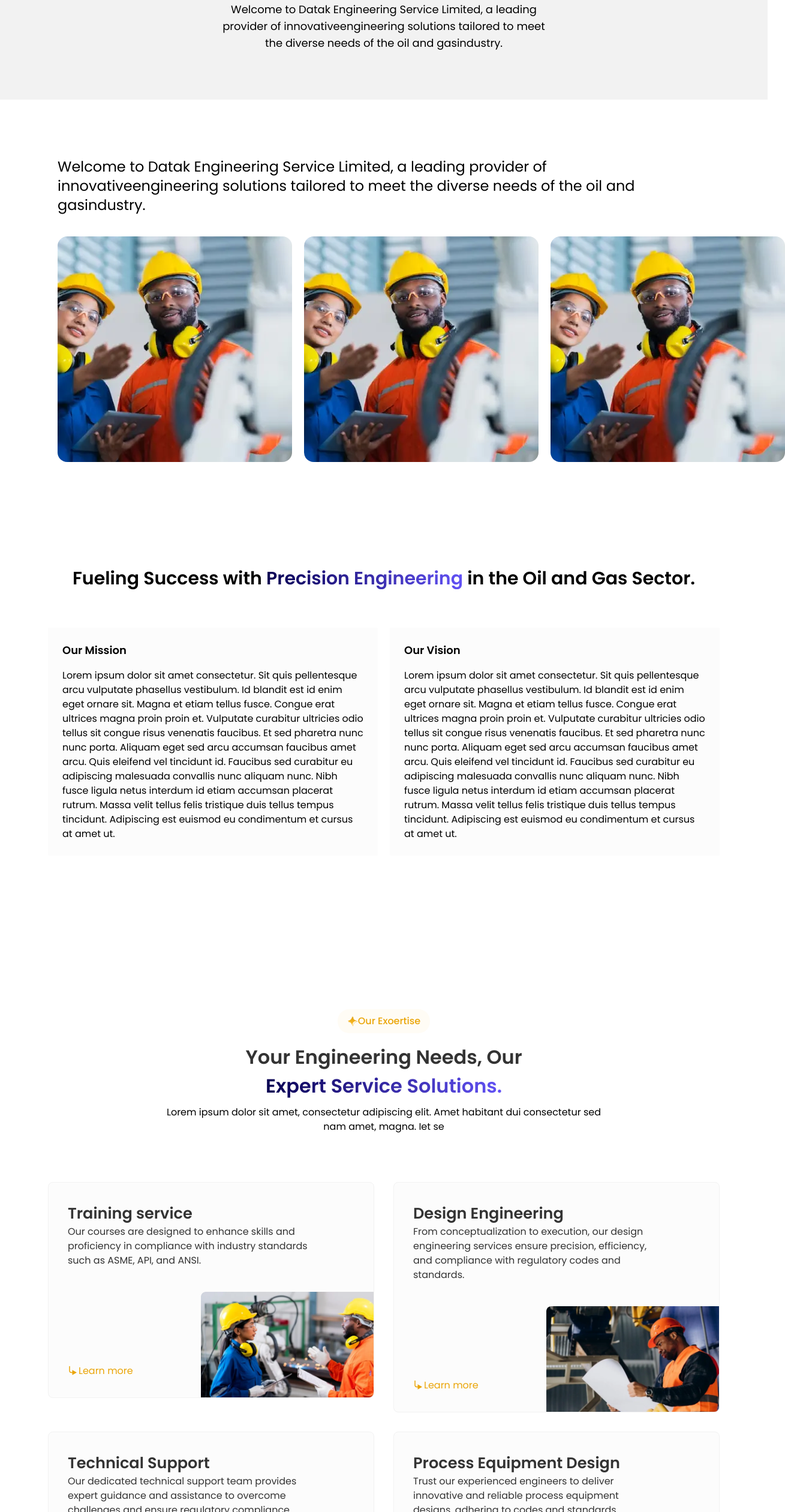
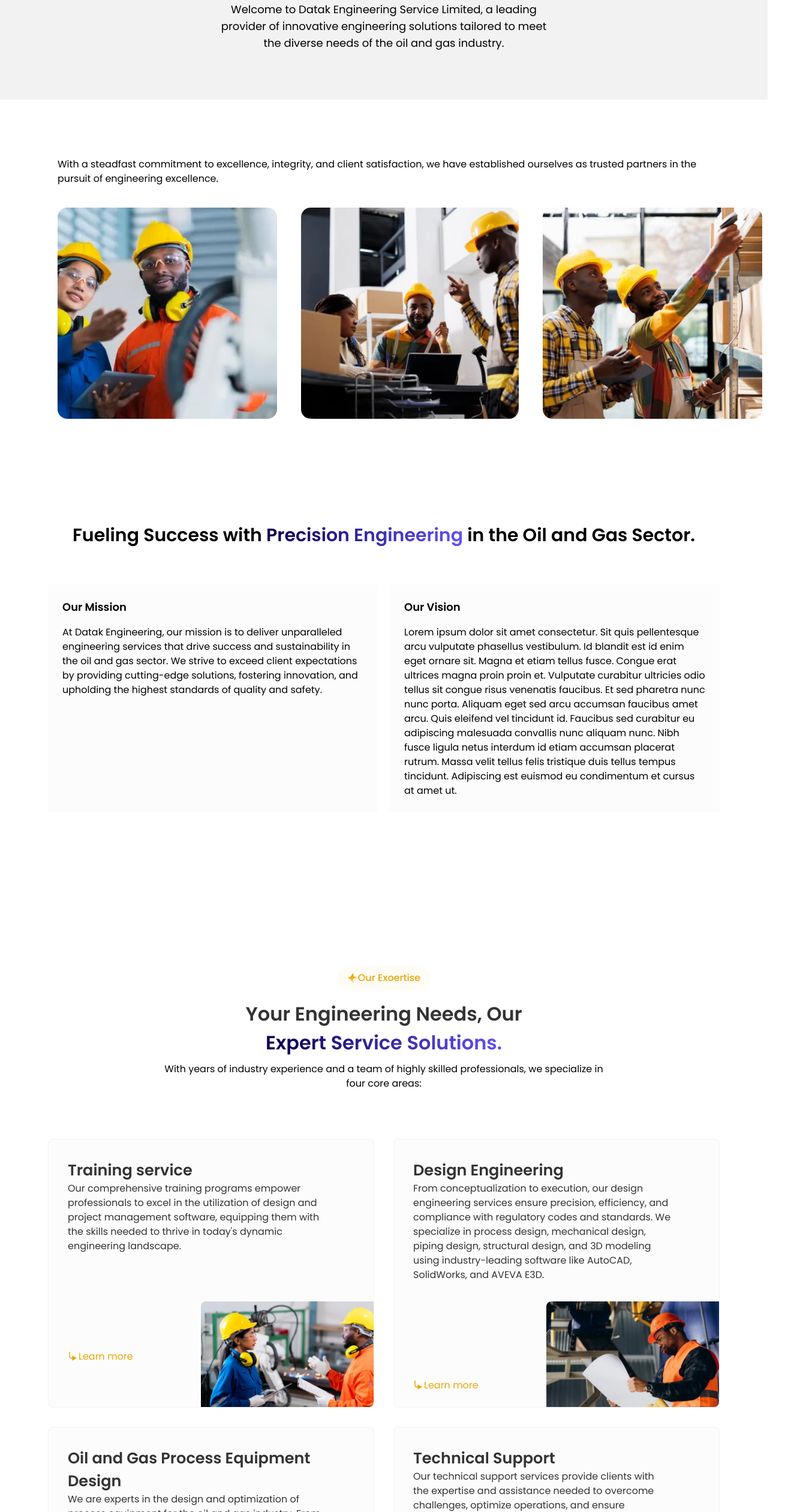
Before and after one commit to Datakengring/Datak_Engineering, a React (Vite) app: page /about-us in a window 1280 px wide. Shown: the part 280-2800 px from the top of the page at 60% size, 1309 px wide, since content can reach past the window. Built offline with nearby package versions, Linux system fonts and the light colour scheme.

Commit message:
Feat: Scroll bar, fill the info from the flow chart to the home, about and whattodo

```diff
--- a/src/components/ActivityCard/index.tsx
+++ b/src/components/ActivityCard/index.tsx
@@ -4,8 +4,8 @@
 
 const ActivityCard = ({ header, info, image }: IActivity) => {
   return (
-    <div className="relative bg-[#FCFCFC] h-fit p-[1.5rem] lg:p-[2rem] border-[1px] border-solid border-[#F2F2F2] text-[#333333] rounded-[0.5rem]">
-      <div className="lg:w-[85%]">
+    <div className="relative bg-[#FCFCFC] h-[28rem] p-[1.5rem] lg:p-[2rem] border-[1px] border-solid border-[#F2F2F2] text-[#333333] rounded-[0.5rem]">
+      <div className="lg:w-[90%]">
         <h2 className="text-[1.6rem] font-[600]">{header}</h2>
         <p className="font-[400]">{info}</p>
       </div>
--- a/src/components/CommonCards/Expertise.tsx
+++ b/src/components/CommonCards/Expertise.tsx
@@ -10,28 +10,28 @@
       <ActivityCard
         header={"Training service"}
         info={
-          "Our courses are designed to enhance skills and proficiency in compliance with industry standards such as ASME, API, and ANSI."
+          "Empower your team with our specialized training programs covering a wide range of engineering design software, piping engineering, structural analysis, and more. Our courses are designed to enhance skills and proficiency in compliance with industry standards such as ASME, API, and ANSI."
         }
         image={one}
       />
       <ActivityCard
         header={"Design Engineering"}
         info={
-          "From conceptualization to execution, our design engineering services ensure precision, efficiency, and compliance with regulatory codes and standards."
+          "From conceptualization to execution, our design engineering services ensure precision, efficiency, and compliance with regulatory codes and standards. We specialize in process design, mechanical design, piping design, structural design, and 3D modeling using industry-leading software like AutoCAD, SolidWorks, and AVEVA E3D."
         }
         image={two}
       />
       <ActivityCard
         header={"Technical Support"}
         info={
-          "Our dedicated technical support team provides expert guidance and assistance to overcome challenges and ensure regulatory compliance."
+          "Our dedicated technical support team provides expert guidance and assistance to overcome challenges, ensure regulatory compliance, and optimize project workflows. With in-depth knowledge of regulatory bodies like ISO, we ensure that your projects adhere to the highest quality and safety standards."
         }
         image={three}
       />
       <ActivityCard
         header={"Process Equipment Design"}
         info={
-          "Trust our experienced engineers to deliver innovative and reliable process equipment designs, adhering to codes and standards."
+          "Trust our experienced engineers to deliver innovative and reliable process equipment designs, adhering to codes and standards such as ASME, ASTM, and TEMA. From pressure vessels to heat exchangers, we provide tailored solutions to meet your project requirements."
         }
         image={four}
       />
--- a/src/components/ReasonCard/index.tsx
+++ b/src/components/ReasonCard/index.tsx
@@ -2,7 +2,7 @@
 
 const ReasonCard = ({ header, info }: { header: string; info: string }) => {
   return (
-    <div className="bg-[#FCFCFC] h-fit w-[20rem] lg:w-fit p-[1rem] lg:p-[1.2rem] border-[1px] border-solid border-[#F2F2F2] text-[#333333] rounded-[0.5rem]">
+    <div className="bg-[#FCFCFC] h-[24rem] w-[20rem] lg:w-fit p-[1rem] lg:p-[1.2rem] border-[1px] border-solid border-[#F2F2F2] text-[#333333] rounded-[0.5rem]">
       <div className="bg-[#EAA5080F] h-[3rem] w-[3rem] flex justify-center items-center rounded-[50%] mb-6">
         <img className="h-5" src={datak} alt="logo" />
       </div>
--- a/src/index.css
+++ b/src/index.css
@@ -1,10 +1,25 @@
 @tailwind base;
 /* :root{} */
 @tailwind components;
+
+::-webkit-scrollbar {
+  width: 8px;
+  background: #f2f2f2;
+  border-radius: 20px;
+}
+
+::-webkit-scrollbar-thumb {
+  background: #080051;
+  border-left: 1px solid #080051;
+  border-right: 1px solid #080051;
+  border-radius: 20px;
+}
+
 @tailwind utilities;
 
 @layer base {
   html {
     font-family: "Poppins", system-ui, sans-serif;
+    scroll-behavior: smooth;
   }
 }
--- a/src/layouts/RootLayout/index.tsx
+++ b/src/layouts/RootLayout/index.tsx
@@ -5,7 +5,7 @@
 // { children }: { children: ReactNode }
 const RootLayout = () => {
   return (
-    <div className="h-[100vh] w-[100%]">
+    <div className="h-[auto] w-[100%]">
       <NavBar />
       <main>
         <Outlet />
--- a/src/pages/About/index.tsx
+++ b/src/pages/About/index.tsx
@@ -2,8 +2,8 @@
 import StarWords from "../../components/StarWords";
 import MainWrapper from "../../layouts/MainWrapper";
 import deOne from "/images/de-one.webp";
-import deTwo from "/images/de-one.webp";
-import deThree from "/images/de-one.webp";
+import deTwo from "/images/de-two.webp";
+import deThree from "/images/de-three.webp";
 import nnpc from "/svgs/nnpc.svg";
 import shells from "/svgs/shells.svg";
 import seplat from "/svgs/seplat.svg";
@@ -13,7 +13,11 @@
 import nigeria from "/svgs/nigeria.svg";
 import report from "/images/report.webp";
 import ContactForm from "../../components/ContactForm";
-import Expertise from "../../components/CommonCards/Expertise";
+import one from "/images/one.webp";
+import two from "/images/two.webp";
+import three from "/images/three.webp";
+import four from "/images/four.webp";
+import ActivityCard from "../../components/ActivityCard";
 
 const AboutUs = () => {
   return (
@@ -29,30 +33,30 @@
 
         <p className=" w-[50%] text-center font-normal text-lg mt-2">
           Welcome to Datak Engineering Service Limited, a leading provider of
-          innovativeengineering solutions tailored to meet the diverse needs of
-          the oil and gasindustry.
+          innovative engineering solutions tailored to meet the diverse needs of
+          the oil and gas industry.
         </p>
       </div>
-      <div className=" bg-white p-24 w-[100%] flex flex-col gap-2">
-        <h5 className=" font-normal text-2xl ">
-          Welcome to Datak Engineering Service Limited, a leading provider of
-          innovativeengineering solutions tailored to meet the diverse needs of
-          the oil and gasindustry.
+      <div className=" bg-white  p-24 w-[100%] flex flex-col gap-2">
+        <h5 className=" font-normal">
+          With a steadfast commitment to excellence, integrity, and client
+          satisfaction, we have established ourselves as trusted partners in the
+          pursuit of engineering excellence.
         </h5>
-        <div className="flex flex-row gap-5 justify-between w-full mt-7">
+        <div className="flex flex-row gap-10 justify-between w-full mt-7">
           <img
             src={deOne}
-            className="rounded-2xl"
+            className="h-[22rem] w-full rounded-2xl"
             alt="engineering service-1"
           />
           <img
             src={deTwo}
-            className="rounded-2xl"
+            className="h-[22rem] w-full rounded-2xl"
             alt="engineering service-2"
           />
           <img
             src={deThree}
-            className="rounded-2xl"
+            className="h-[22rem] w-full rounded-2xl"
             alt="engineering service-3"
           />
         </div>
@@ -63,23 +67,17 @@
           the Oil and Gas Sector.
         </h3>
         <div className="flex gap-5">
-          <div className=" bg-tertiary p-6 rounded-sm">
+          <div className=" bg-tertiary w-full p-6 rounded-sm">
             <h4 className=" font-semibold text-lg">Our Mission</h4>
             <p className=" text-base mt-4">
-              Lorem ipsum dolor sit amet consectetur. Sit quis pellentesque arcu
-              vulputate phasellus vestibulum. Id blandit est id enim eget ornare
-              sit. Magna et etiam tellus fusce. Congue erat ultrices magna proin
-              proin et. Vulputate curabitur ultricies odio tellus sit congue
-              risus venenatis faucibus. Et sed pharetra nunc nunc porta. Aliquam
-              eget sed arcu accumsan faucibus amet arcu. Quis eleifend vel
-              tincidunt id. Faucibus sed curabitur eu adipiscing malesuada
-              convallis nunc aliquam nunc. Nibh fusce ligula netus interdum id
-              etiam accumsan placerat rutrum. Massa velit tellus felis tristique
-              duis tellus tempus tincidunt. Adipiscing est euismod eu
-              condimentum et cursus at amet ut.
+              At Datak Engineering, our mission is to deliver unparalleled
+              engineering services that drive success and sustainability in the
+              oil and gas sector. We strive to exceed client expectations by
+              providing cutting-edge solutions, fostering innovation, and
+              upholding the highest standards of quality and safety.
             </p>
           </div>
-          <div className=" bg-tertiary p-6 rounded-sm">
+          <div className=" bg-tertiary w-full p-6 rounded-sm">
             <h4 className=" font-semibold text-lg">Our Vision</h4>
             <p className=" text-base mt-4">
               Lorem ipsum dolor sit amet consectetur. Sit quis pellentesque arcu
@@ -107,13 +105,40 @@
             </span>
           </h2>
           <p className="text-center lg:px-[3rem] mt-2">
-            Lorem ipsum dolor sit amet, consectetur adipiscing elit. Amet
-            habitant dui consectetur sed nam amet, magna. Iet se
+            With years of industry experience and a team of highly skilled
+            professionals, we specialize in four core areas:
           </p>
         </div>
-        {/* <div className="px-[1.5rem] lg:px-[5rem] py-[3rem] lg:py-[5rem]"> */}
-        <Expertise />
-        {/* </div> */}
+        <div className="w-[100%] grid grid-cols-1 lg:grid-cols-2 gap-8 mt-[2.5rem] lg:mt-[5rem]">
+          <ActivityCard
+            header={"Training service"}
+            info={
+              "Our comprehensive training programs empower professionals to excel in the utilization of design and project management software, equipping them with the skills needed to thrive in today's dynamic engineering landscape."
+            }
+            image={one}
+          />
+          <ActivityCard
+            header={"Design Engineering"}
+            info={
+              "From conceptualization to execution, our design engineering services ensure precision, efficiency, and compliance with regulatory codes and standards. We specialize in process design, mechanical design, piping design, structural design, and 3D modeling using industry-leading software like AutoCAD, SolidWorks, and AVEVA E3D."
+            }
+            image={two}
+          />
+          <ActivityCard
+            header={"Oil and Gas Process Equipment Design"}
+            info={
+              "We are experts in the design and optimization of process equipment for the oil and gas industry. From concept development to detailed engineering, our team leverages industry best practices and innovative technologies to deliver efficient, reliable, and cost-effective solutions."
+            }
+            image={three}
+          />
+          <ActivityCard
+            header={"Technical Support"}
+            info={
+              "Our technical support services provide clients with the expertise and assistance needed to overcome challenges, optimize operations, and ensure compliance with regulatory requirements. Whether it's troubleshooting equipment issues or providing ongoing maintenance support, we are dedicated to helping our clients achieve operational excellence."
+            }
+            image={four}
+          />
+        </div>
       </div>
       <div className="bg-white px-[1.5rem] lg:px-[5rem] text-center py-[3rem] lg:py-[5rem] flex flex-col items-center ">
         <div className="w-[100%] mt-[8rem] flex flex-col items-center">
--- a/src/pages/Home/index.tsx
+++ b/src/pages/Home/index.tsx
@@ -28,10 +28,13 @@
               for the Dynamic Oil and Gas Sector
             </span>
           </h2>
-          <p className="mt-[1.5rem] lg:mt-[2rem] lg:w-[75%]">
+          <p className="mt-[1.5rem] lg:mt-[2rem] lg:w-[80%]">
             At DATAK Engineering Service Limited, we are your trusted partner
             for comprehensive engineering solutions tailored to meet the diverse
-            needs of the oil and gas industry.
+            needs of the oil and gas industry. With expertise spanning training
+            services, design engineering, technical support, and process
+            equipment design, we are committed to delivering excellence at every
+            stage of your project journey.
           </p>
           <div className="mt-[2rem] lg:mt-[3rem] font-medium flex gap-4 lg:gap-6">
             <PrimaryButton path="contact-us">Contact our team</PrimaryButton>
@@ -78,8 +81,10 @@
             </span>
           </h2>
           <p className="text-center lg:px-[3rem] mt-2">
-            Lorem ipsum dolor sit amet, consectetur adipiscing elit. Amet
-            habitant dui consectetur sed nam amet, magna. Iet se
+            We align with global standards set by organizations such as the
+            International Organization for Standardization (ISO). Our practices
+            adhere to ethical guidelines, ensuring safety, reliability, and
+            compliance.
           </p>
         </div>
         <Expertise />
@@ -95,8 +100,8 @@
             ensuring safety, and compliance
           </p>
           <p className=" mb-[2rem]">
-            Lorem ipsum dolor sit amet, consectetur adipiscing elit. Amet
-            habitant dui consectetur sed nam amet, magna. Iet se
+            ISO 9001:2015; Our commitment to quality management ensures
+            consistent excellence in our products and services.
           </p>
           <PrimaryButton path="contact-us">Contact our team</PrimaryButton>
         </div>
@@ -109,26 +114,26 @@
           Discover Superior Engineering Innovation,
           <GradientWord word="Your Top Choice." />
         </p>
-        <p className="lg:w-[60%] mt-4">
+        {/* <p className="lg:w-[60%] mt-4">
           Lorem ipsum dolor sit amet, consectetur adipiscing elit. Amet habitant
           dui consectetur sed nam amet, magna. Iet se
-        </p>
+        </p> */}
         <div className="grid lg:grid-cols-4 gap-6 mt-[2rem] lg:mt-[4rem]">
           <ReasonCard
-            header="Contact our team"
+            header="Commitment to Excellence"
             info="We are driven by a passion for excellence in everything we do. From the quality of our services to the relationships we build with our clients, excellence is at the core of our ethos."
           />
           <ReasonCard
-            header="Contact our team"
-            info="We are driven by a passion for excellence in everything we do. From the quality of our services to the relationships we build with our clients, excellence is at the core of our ethos."
+            header="Industry Experience"
+            info="With a proven track record of success and a deep understanding of the oil and gas sector, we bring valuable insights and expertise to every project we undertake."
           />
           <ReasonCard
-            header="Contact our team"
-            info="We are driven by a passion for excellence in everything we do. From the quality of our services to the relationships we build with our clients, excellence is at the core of our ethos."
+            header="Client-Centric Approach"
+            info="We prioritize the needs and goals of our clients, working closely with them to deliver customized solutions that address their unique challenges and objectives."
           />
           <ReasonCard
-            header="Contact our team"
-            info="We are driven by a passion for excellence in everything we do. From the quality of our services to the relationships we build with our clients, excellence is at the core of our ethos."
+            header="Innovation and Sustainability"
+            info="We embrace innovation and sustainability in all aspects of our work, continuously seeking new ways to improve efficiency, reduce environmental impact, and drive long-term value for our clients."
           />
         </div>
         <div className="w-[100%] mt-[8rem] flex flex-col items-center">
--- a/src/pages/WhatWeDo/index.tsx
+++ b/src/pages/WhatWeDo/index.tsx
@@ -3,8 +3,12 @@
 import engineer from "/images/engineer.webp";
 import GradientWord from "../../components/GradientWord";
 import PrimaryButton from "../../components/Buttons/PrimaryButton";
-import Expertise from "../../components/CommonCards/Expertise";
+import one from "/images/one.webp";
+import two from "/images/two.webp";
+import three from "/images/three.webp";
+import four from "/images/four.webp";
 import ContactSection from "../../components/CommonCards/ContactSection";
+import ActivityCard from "../../components/ActivityCard";
 
 const WhatWeDo = () => {
   return (
@@ -21,8 +25,37 @@
           professionals, we specialize in four core areas:
         </p>
       </div>
-      <div className="px-[1.5rem] lg:px-[5rem] py-[3rem] lg:py-[5rem]">
-        <Expertise />
+      <div className="bg-white px-[1.5rem] lg:px-[5rem] py-[3rem] lg:py-[5rem]">
+        <div className="w-[100%] grid grid-cols-1 lg:grid-cols-2 gap-8 mt-[2.5rem] lg:mt-[5rem]">
+          <ActivityCard
+            header={"Training service"}
+            info={
+              "Our comprehensive training programs empower professionals to excel in the utilization of design and project management software, equipping them with the skills needed to thrive in today's dynamic engineering landscape."
+            }
+            image={one}
+          />
+          <ActivityCard
+            header={"Design Engineering"}
+            info={
+              "From conceptualization to execution, our design engineering services ensure precision, efficiency, and compliance with regulatory codes and standards. We specialize in process design, mechanical design, piping design, structural design, and 3D modeling using industry-leading software like AutoCAD, SolidWorks, and AVEVA E3D."
+            }
+            image={two}
+          />
+          <ActivityCard
+            header={"Oil and Gas Process Equipment Design"}
+            info={
+              "We are experts in the design and optimization of process equipment for the oil and gas industry. From concept development to detailed engineering, our team leverages industry best practices and innovative technologies to deliver efficient, reliable, and cost-effective solutions."
+            }
+            image={three}
+          />
+          <ActivityCard
+            header={"Technical Support"}
+            info={
+              "Our technical support services provide clients with the expertise and assistance needed to overcome challenges, optimize operations, and ensure compliance with regulatory requirements. Whether it's troubleshooting equipment issues or providing ongoing maintenance support, we are dedicated to helping our clients achieve operational excellence."
+            }
+            image={four}
+          />
+        </div>
       </div>
       <div className="bg-secondary px-[1.5rem] lg:px-[5rem] py-[3rem] lg:py-[5rem] flex flex-col gap-[3rem] justify-between items-center lg:gap-0 lg:flex-row">
         {" "}
```
Also changed, not shown: public/images/de-three.webp, public/images/de-two.webp.
